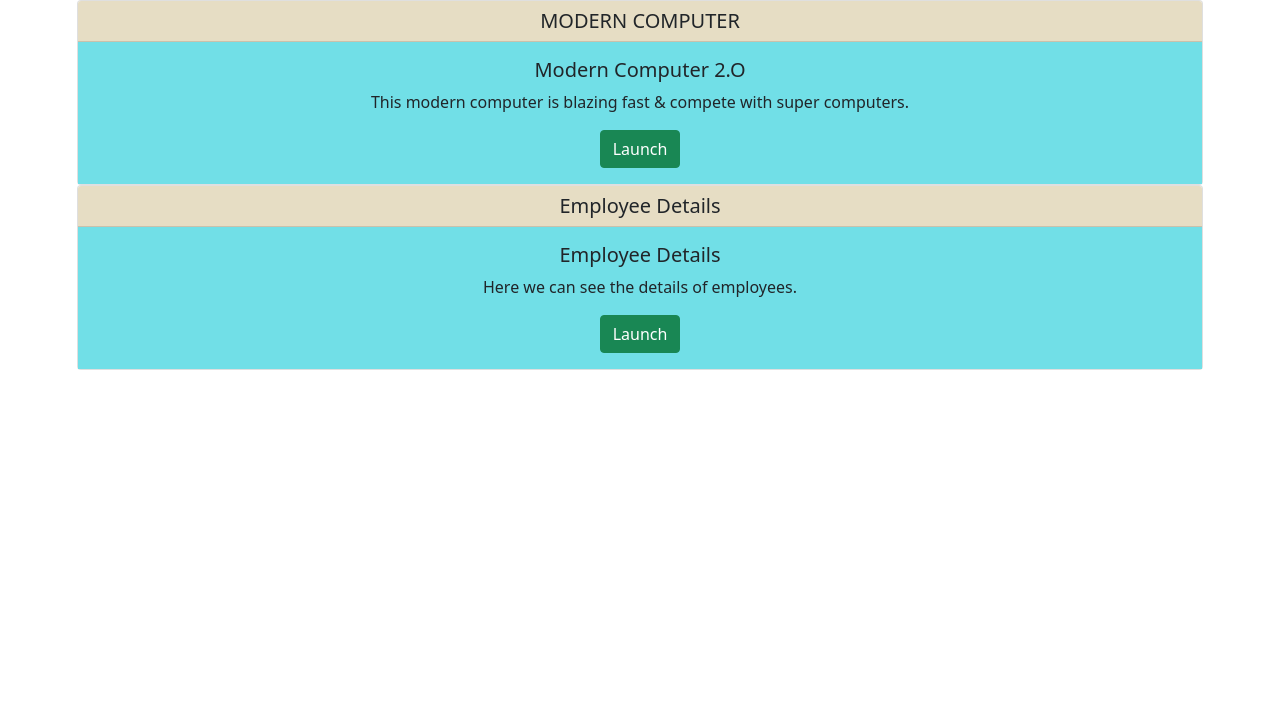
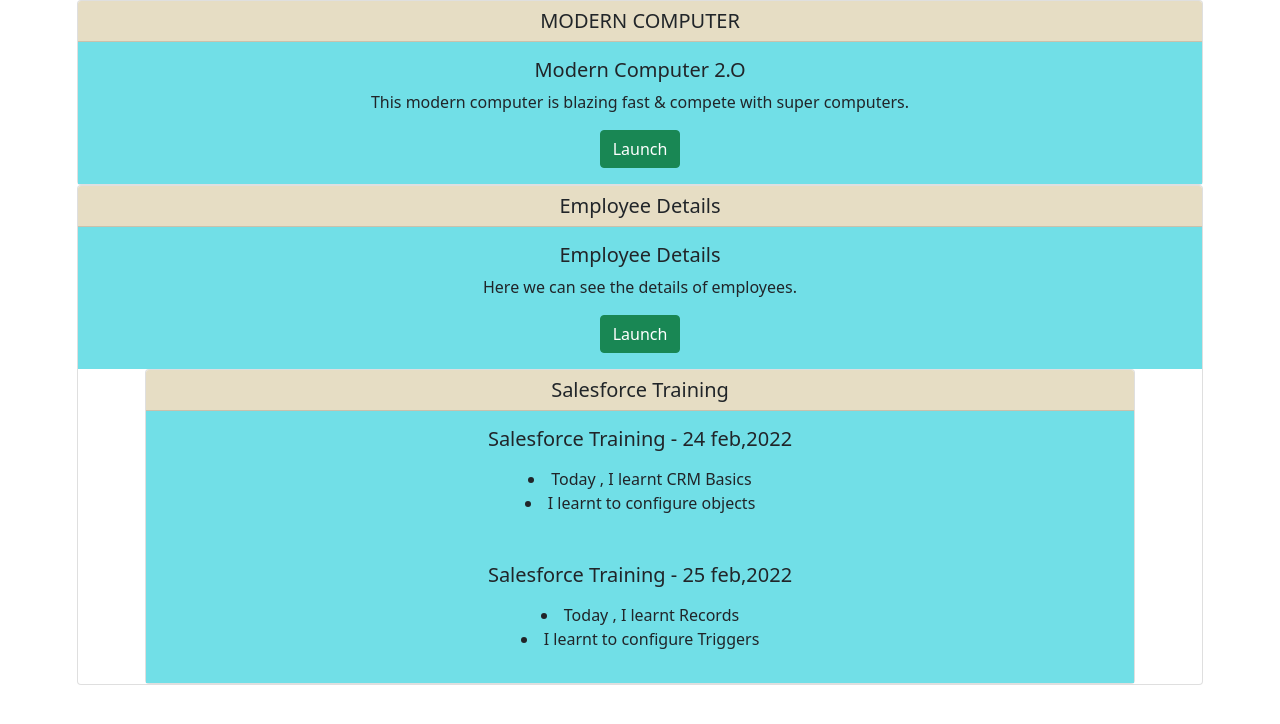
Before and after one commit to SaurabhSrivastava0/saurabhsrivastava0.github.io, a plain HTML site: page index.html in a window 1280 px wide. Drawn offline with nearby package versions, Linux system fonts and the light colour scheme.

Commit message:
update index file
update index file

```diff
--- a/index.html
+++ b/index.html
@@ -39,6 +39,28 @@
 <p class="card-text">Here we can see the details of employees.</p>
 <a href="employeedata.html" class="btn btn-success">Launch</a>
 </div>
+
+
+<div class="card text-center  " style="margin:0%6%; padding:auto;">
+<h5 class="card-header">Salesforce Training </h5>
+<div class="card-body">
+<h5 class="card-title">Salesforce Training - 24 feb,2022</h5>
+<p class="card-text">
+  <li>Today , I learnt CRM Basics</li>
+  <li>I learnt to configure objects</li>
+</p>
+<!-- <a href="employeedata.html" class="btn btn-success">Launch</a> -->
+</div>
+
+<div class="card-body">
+<h5 class="card-title">Salesforce Training - 25 feb,2022</h5>
+<p class="card-text">
+  <li>Today , I learnt Records</li>
+  <li>I learnt to configure Triggers</li>
+</p>
+<!-- <a href="employeedata.html" class="btn btn-success">Launch</a> -->
+</div>
+
 </div>
 
   </body>
```
